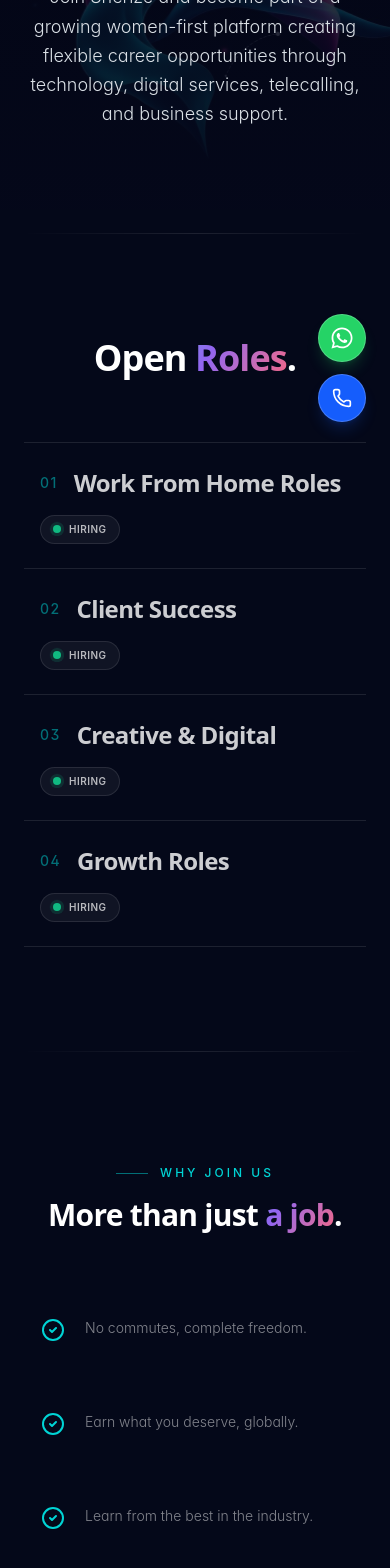
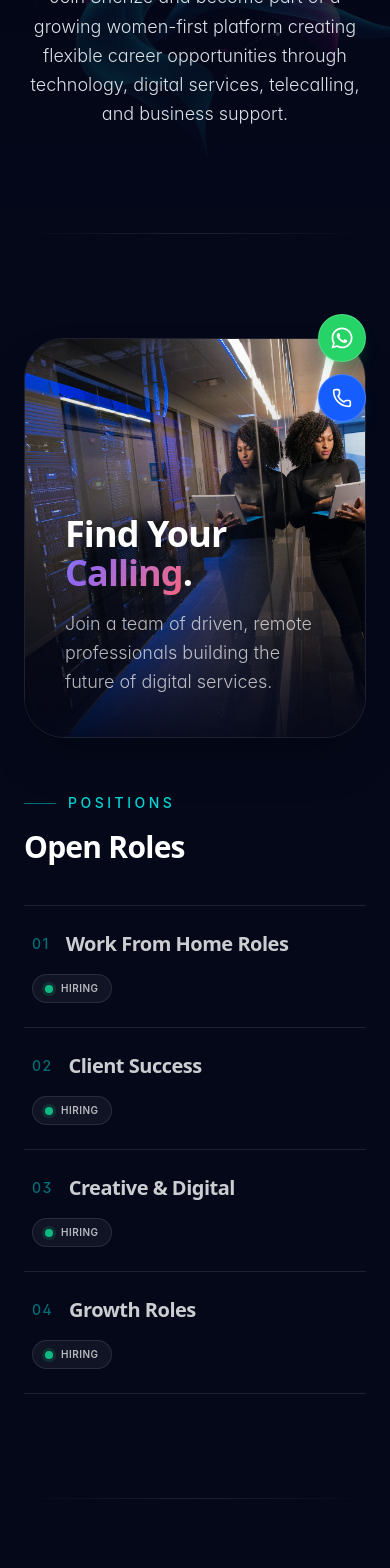
Before and after one commit to AkhilRambha/sherize-soultions, a React (Vite) app: page /opportunities in a window 390 px wide. Shown: the part 398-1966 px from the top of the page. Built offline with nearby package versions, Linux system fonts and the light colour scheme.

Commit message:
updated careers page

```diff
--- a/src/pages/opportunities.jsx
+++ b/src/pages/opportunities.jsx
@@ -2,6 +2,7 @@ import { Link } from "react-router-dom";
 import {
   ArrowRight,
   Download,
+  Instagram,
   Home,
   Briefcase,
   PhoneCall,
@@ -19,6 +20,7 @@ import { PageShell, CTASection } from "@/components/layout/PageShell";
 import { Reveal } from "@/components/shared/Reveal";
 import { BackButton } from "@/components/layout/BackButton";
 import empowerment from "@/assets/images/empowerment.jpg";
+import aboutHero from "@/assets/images/about_hero.jpg";
 import { dataService } from "@/services/dataService";
 import { useState, useEffect } from "react";
 
@@ -85,36 +87,67 @@ export default function OpportunitiesPage() {
 
       <SectionDivider />
 
-      {/* Sleek Agency Directory (Open Roles) */}
-      <section className="relative py-20 sm:py-24">
-        <div className="w-full max-w-[1280px] mx-auto px-6 max-w-5xl">
-          <Reveal className="mb-16 text-center">
-            <h2 className="text-4xl sm:text-6xl font-display font-semibold tracking-tight text-white">
-              Open <span className="text-gradient">Roles</span>.
+      {/* Sleek Agency Directory (Open Roles) - Split Interactive Layout */}
+      <section className="relative py-20 sm:py-32">
+        <div className="w-full max-w-[1280px] mx-auto px-6">
+          <div className="grid lg:grid-cols-2 gap-12 lg:gap-20 items-start">
+
+            {/* Left Side: Sticky Image */}
+            <div className="lg:sticky lg:top-32 relative h-[400px] lg:h-[700px] w-full rounded-[2.5rem] overflow-hidden group shadow-2xl border border-white/10">
+              <div className="absolute inset-0 z-10 bg-gradient-to-t from-background/90 via-background/20 to-transparent pointer-events-none" />
+
+              <img
+                src={aboutHero}
+                alt="Sherize Workspace"
+                className="w-full h-full object-cover transition-transform duration-[15000ms] group-hover:scale-110 ease-linear"
+              />
+
+              {/* Overlay Content */}
+              <div className="absolute bottom-10 left-10 right-10 z-20">
+                <Reveal>
+                  <h2 className="text-4xl sm:text-5xl font-display font-semibold tracking-tight text-white mb-4 leading-[1.1]">
+                    Find Your <br />
+                    <span className="text-gradient">Calling</span>.
                   </h2>
+                  <p className="text-white/70 text-lg font-light leading-relaxed max-w-sm">
+                    Join a team of driven, remote professionals building the future of digital services.
+                  </p>
+                </Reveal>
+              </div>
+            </div>
+
+            {/* Right Side: Interactive List */}
+            <div className="flex flex-col">
+              <Reveal className="mb-10 lg:mb-12">
+                <span className="inline-flex items-center gap-3 text-sm uppercase tracking-[0.25em] text-primary font-medium mb-4">
+                  <span className="h-px w-8 bg-primary/50" />
+                  Positions
+                </span>
+                <h3 className="text-3xl sm:text-4xl font-display font-semibold text-white tracking-tight">
+                  Open Roles
+                </h3>
               </Reveal>
 
               <div className="flex flex-col border-t border-white/10">
                 {opportunities.map((o, i) => (
                   <div
                     key={o.title}
-                className="group border-b border-white/10 transition-colors duration-500 hover:bg-white/[0.02] cursor-pointer"
+                    className="group border-b border-white/10 transition-colors duration-500 hover:bg-white/[0.04] cursor-pointer"
                   >
                     <Reveal delay={i * 50}>
-                  <div className="px-4 sm:px-8 py-6 sm:py-8 flex flex-col justify-center">
+                      <div className="px-2 sm:px-6 py-6 sm:py-8 flex flex-col justify-center">
                         {/* Persistent Header */}
                         <div className="flex flex-col sm:flex-row sm:items-center justify-between w-full gap-4 sm:gap-0">
                           <div className="flex items-center gap-4 sm:gap-6">
                             <span className="text-sm font-medium tracking-widest text-primary/50 group-hover:text-primary transition-colors duration-500">
                               0{i + 1}
                             </span>
-                        <h3 className="text-2xl sm:text-4xl font-display font-semibold text-white/80 group-hover:text-white transition-all duration-500 group-hover:translate-x-2 tracking-tight">
+                            <h3 className="text-xl sm:text-3xl font-display font-semibold text-white/80 group-hover:text-white transition-all duration-500 group-hover:translate-x-2 tracking-tight">
                               {o.title}
                             </h3>
                           </div>
 
-                      {/* Pulsing Indicator (Always visible) */}
-                      <div className="flex items-center gap-2 bg-white/5 border border-white/10 px-3 py-1.5 rounded-full backdrop-blur-md transition-transform duration-500 group-hover:scale-105 self-start sm:self-auto">
+                          <div className="flex items-center gap-2 bg-white/5 border border-white/10 px-3 py-1.5 rounded-full backdrop-blur-md transition-transform duration-500 group-hover:scale-105 self-start sm:self-auto shrink-0">
                             <span className="relative flex h-2 w-2">
                               <span className="animate-ping absolute inline-flex h-full w-full rounded-full bg-[#10b981] opacity-75"></span>
                               <span className="relative inline-flex rounded-full h-2 w-2 bg-[#10b981]"></span>
@@ -128,8 +161,8 @@ export default function OpportunitiesPage() {
                         {/* Expandable Content Area */}
                         <div className="grid grid-rows-[0fr] group-hover:grid-rows-[1fr] transition-all duration-700 ease-[cubic-bezier(0.22,1,0.36,1)] w-full">
                           <div className="overflow-hidden">
-                        <div className="pt-6 flex flex-col sm:flex-row gap-6 items-start justify-between border-t border-white/5 mt-6">
-                          <div className="flex items-start gap-4 w-full sm:w-2/3">
+                            <div className="pt-6 flex flex-col gap-6 items-start border-t border-white/5 mt-6">
+                              <div className="flex items-start gap-4 w-full">
                                 <span className="grid h-12 w-12 shrink-0 place-items-center rounded-xl bg-gradient-to-br from-primary/20 to-violet/20 text-primary border border-white/5 shadow-inner opacity-0 scale-75 group-hover:scale-100 group-hover:opacity-100 transition-all duration-700 delay-100">
                                   {(() => {
                                     const Icon = iconsMap[i % iconsMap.length];
@@ -141,7 +174,7 @@ export default function OpportunitiesPage() {
                                 </p>
                               </div>
 
-                          <div className="opacity-0 translate-y-4 group-hover:opacity-100 group-hover:translate-y-0 transition-all duration-700 delay-200 mt-2 sm:mt-0 shrink-0">
+                              <div className="opacity-0 translate-y-4 group-hover:opacity-100 group-hover:translate-y-0 transition-all duration-700 delay-200 shrink-0 self-end mt-2">
                                 <Link
                                   to="/contact"
                                   className="inline-flex items-center gap-2 px-6 py-3 rounded-full text-sm font-medium bg-primary text-primary-foreground hover:bg-primary/90 transition-colors shadow-[0_0_20px_rgba(124,58,237,0.3)] hover:shadow-[0_0_30px_rgba(124,58,237,0.5)]"
@@ -158,34 +191,60 @@ export default function OpportunitiesPage() {
                 ))}
               </div>
             </div>
+          </div>
+        </div>
       </section>
 
       <SectionDivider />
 
-      {/* Streamlined "Why Join" Section */}
-      <section className="relative py-20 sm:py-24 overflow-hidden bg-background">
-        <div className="w-full max-w-[1280px] mx-auto px-6 max-w-5xl">
-          <Reveal className="text-center mb-16">
-            <span className="inline-flex items-center gap-3 text-xs uppercase tracking-[0.25em] text-primary font-medium mb-4">
-              <span className="h-px w-8 bg-primary/50" /> Why join us
+      {/* Premium "Why Join" Grid Section */}
+      <section className="relative py-20 sm:py-32 overflow-hidden bg-background">
+        <div className="absolute inset-0 bg-[radial-gradient(ellipse_at_center,_var(--tw-gradient-stops))] from-primary/5 via-background to-background pointer-events-none" />
+
+        <div className="w-full max-w-[1280px] mx-auto px-6 relative z-10">
+          <Reveal className="text-center mb-16 sm:mb-24">
+            <span className="inline-flex items-center gap-3 text-sm uppercase tracking-[0.25em] text-primary font-medium mb-4">
+              <span className="h-px w-12 bg-primary/50" />
+              Why join us
+              <span className="h-px w-12 bg-primary/50" />
             </span>
-            <h2 className="text-3xl sm:text-5xl font-display font-semibold tracking-tight text-white">
-              More than just <span className="text-gradient">a job</span>.
+            <h2 className="text-4xl sm:text-6xl lg:text-7xl font-display font-semibold tracking-tighter text-white leading-tight">
+              More than just <br className="hidden sm:block"/> <span className="text-gradient">a job</span>.
             </h2>
           </Reveal>
 
-          {/* Clean, minimalist 2-column checklist */}
-          <div className="grid md:grid-cols-2 gap-x-12 gap-y-8">
+          {/* Premium Glassmorphism Interactive Grid - Horizontal Line */}
+          <div className="flex overflow-x-auto gap-4 lg:gap-6 pb-8 snap-x snap-mandatory [&::-webkit-scrollbar]:hidden [-ms-overflow-style:none] [scrollbar-width:none]">
             {careerPerks.map((w, i) => (
               <Reveal key={w.id || w.title || i} delay={i * 50}>
-                <div className="flex items-start gap-5 p-4 rounded-2xl hover:bg-white/[0.02] transition-colors border border-transparent hover:border-white/5">
-                  <div className="shrink-0 mt-1">
-                    <CheckCircle2 className="h-6 w-6 text-primary" />
+                <div className="relative group p-6 sm:p-8 rounded-[1.5rem] bg-white/[0.02] border border-white/5 hover:bg-white/[0.04] hover:border-primary/30 transition-all duration-500 overflow-hidden hover:-translate-y-2 cursor-pointer shadow-xl backdrop-blur-sm h-full flex flex-col items-center text-center min-w-[280px] w-[280px] sm:min-w-[300px] sm:w-[300px] snap-center">
+
+                  {/* Subtle hover background glow */}
+                  <div className="absolute inset-0 bg-gradient-to-br from-primary/10 to-transparent opacity-0 group-hover:opacity-100 transition-opacity duration-500 pointer-events-none" />
+
+                  {/* Dynamic Floating Icon */}
+                  <div className="shrink-0 mb-8 relative">
+                    <div className="absolute inset-0 bg-primary/20 blur-xl rounded-full scale-0 group-hover:scale-150 transition-transform duration-700 ease-out" />
+                    <span className="relative flex h-12 w-12 shrink-0 items-center justify-center rounded-2xl bg-gradient-to-br from-white/10 to-white/5 text-primary border border-white/10 shadow-inner group-hover:scale-110 group-hover:-rotate-6 transition-all duration-500">
+                      {(() => {
+                        const Icon = iconsMap[i % iconsMap.length];
+                        return <Icon className="h-5 w-5" />;
+                      })()}
+                    </span>
                   </div>
-                  <div>
-                    <h4 className="text-lg font-semibold text-white mb-1">{w.title}</h4>
-                    <p className="text-sm text-white/50 font-light">{w.desc}</p>
+
+                  {/* Content */}
+                  <div className="flex-1 relative z-10">
+                    <h4 className="text-xl sm:text-2xl font-display font-semibold text-white mb-3 group-hover:text-primary transition-colors duration-300">
+                      {w.title}
+                    </h4>
+                    <p className="text-base text-white/50 font-light leading-relaxed group-hover:text-white/70 transition-colors duration-300">
+                      {w.desc}
+                    </p>
                   </div>
+
+                  {/* Decorative corner accent */}
+                  <div className="absolute -bottom-2 -right-2 w-24 h-24 bg-gradient-to-br from-primary/20 to-transparent blur-2xl opacity-0 group-hover:opacity-100 transition-opacity duration-700" />
                 </div>
               </Reveal>
             ))}
@@ -215,10 +274,13 @@ export default function OpportunitiesPage() {
               Apply Now <ArrowRight className="h-4 w-4" />
             </Link>
             <a
-              href="#"
-              className="inline-flex items-center gap-2 rounded-xl px-6 py-3 text-sm font-medium btn-ghost-glass"
+              href="https://www.instagram.com/sherize_official"
+              target="_blank"
+              rel="noopener noreferrer"
+              className="inline-flex items-center gap-2 rounded-xl px-6 py-3 text-sm font-medium btn-ghost-glass group hover:border-pink-500/50 hover:bg-pink-500/10 transition-colors"
             >
-              <Download className="h-4 w-4" /> Download App
+              <Instagram className="h-4 w-4 text-pink-500 group-hover:scale-110 transition-transform" />
+              <span className="text-white/80 group-hover:text-white transition-colors">Join for more updates</span>
             </a>
           </>
         }
--- a/src/services/dataService.js
+++ b/src/services/dataService.js
@@ -163,9 +163,9 @@ const DEFAULT_EMPOWERMENT = [
 ];
 
 const DEFAULT_CONTACT = {
-  email: "hello@sherize.com",
+  email: "info@sherize.com",
   phone: "+7672073746",
-  address: "Nagole, Hyderabad, Telangana",
+  address: "Sahabhavana Township, Bandlaguda, Nagole , Hyderabad, 500068",
   whatsapp: "https://wa.me/7672073746",
 };
 
```
Lines whose indentation alone changed are shown as unchanged.
